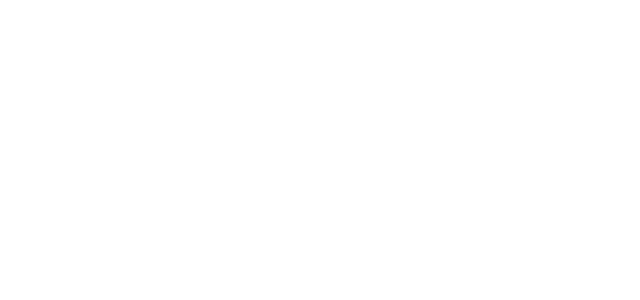
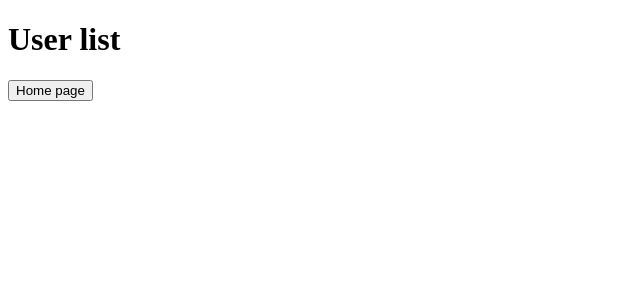
Before and after one commit to SpadaccinoNero7/sitoPersonaleAngular, an Angular app: page /userList in a window 1280 px wide. Before the commit this address led to /. Shown: the top 300 px of the page, without its empty margins (0-640 px from the left). Built offline with nearby package versions, Linux system fonts and the light colour scheme.

Commit message:
feat(userList): creation

```diff
--- a/src/app/app.routes.ts
+++ b/src/app/app.routes.ts
@@ -1,4 +1,8 @@
 import { Routes } from '@angular/router';
 import { HomeComponent } from '../components/homePage/homePage.component';
+import { UserListComponent } from '../components/userList/userList.component';
 
-export const routes: Routes = [{ path: '', component: HomeComponent }];
+export const routes: Routes = [
+  { path: '', component: HomeComponent },
+  { path: 'userList', component: UserListComponent },
+];
--- a/src/components/homePage/homePage.component.html
+++ b/src/components/homePage/homePage.component.html
@@ -1 +1,2 @@
 <h1>Home page</h1>
+<button (click)="goToUserList()">User list</button>
--- a/src/components/homePage/homePage.component.ts
+++ b/src/components/homePage/homePage.component.ts
@@ -9,4 +9,8 @@ import { Router } from '@angular/router';
 })
 export class HomeComponent {
   router = inject(Router);
+
+  goToUserList() {
+    this.router.navigateByUrl('userList');
+  }
 }
--- /dev/null
+++ b/src/components/userList/userList.component.html
@@ -0,0 +1,2 @@
+<h1>User list</h1>
+<button (click)="goToHomePage()">Home page</button>
--- /dev/null
+++ b/src/components/userList/userList.component.ts
@@ -0,0 +1,16 @@
+import { Component, inject } from '@angular/core';
+import { Router } from '@angular/router';
+
+@Component({
+  selector: 'app-userList',
+  imports: [],
+  templateUrl: './userList.component.html',
+  styleUrl: './userList.component.scss',
+})
+export class UserListComponent {
+  router = inject(Router);
+
+  goToHomePage() {
+    this.router.navigateByUrl('');
+  }
+}
```
Also changed, not shown: src/components/userList/userList.component.scss (added).
